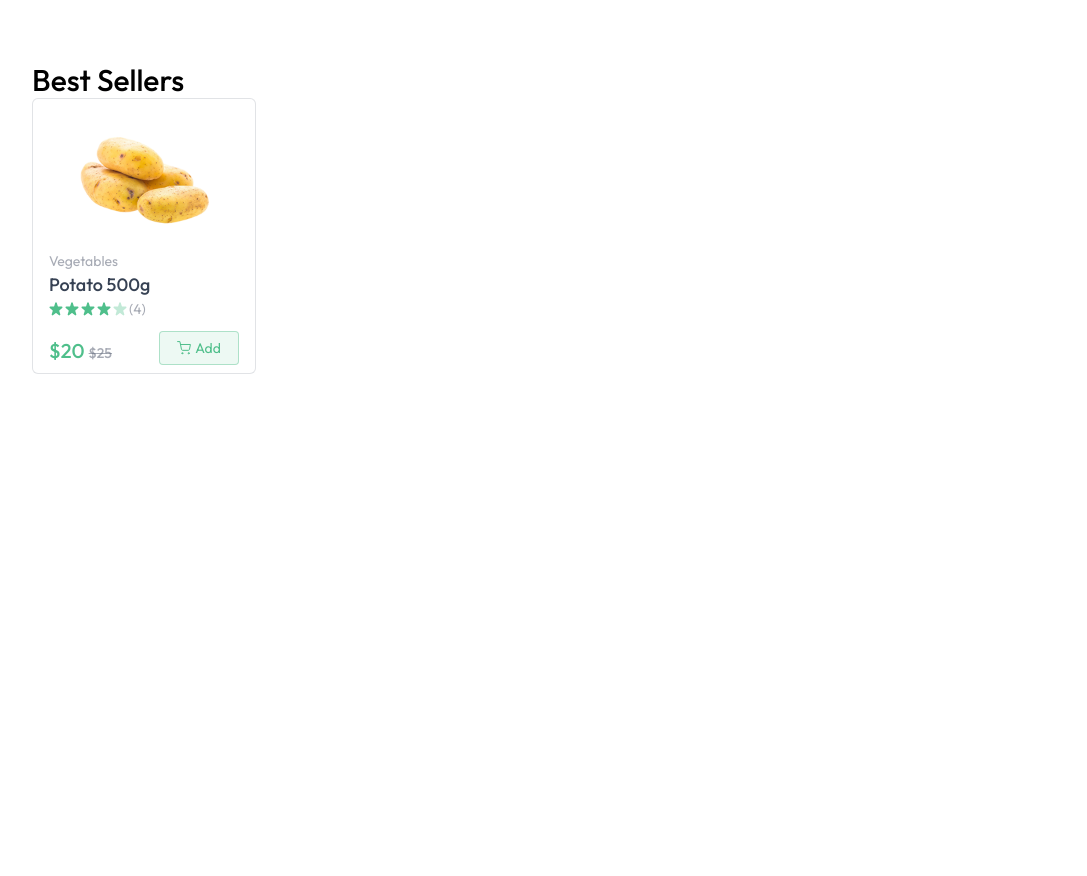
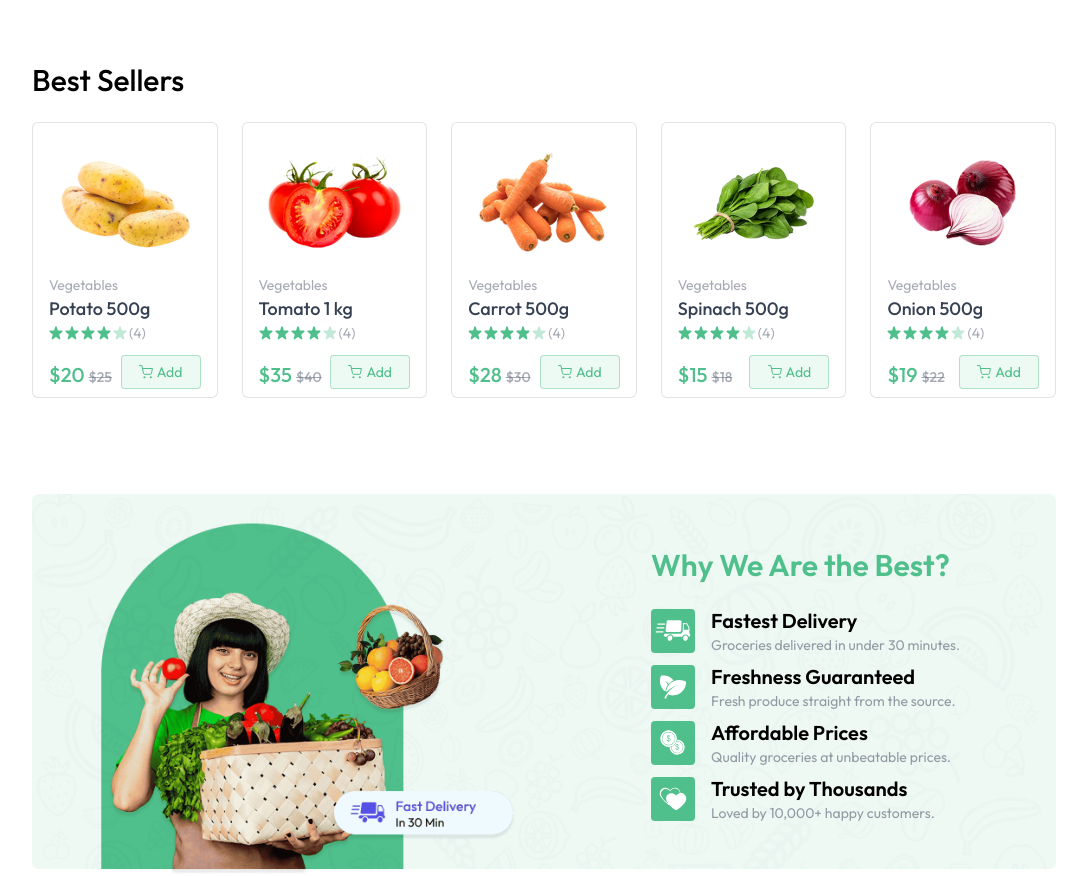
Before and after one commit to sandhya2345/grocery_app, a React (Vite) app in the folder client/: page / in a window 1280 px wide. Shown: the part 806-1682 px from the top of the page, without its empty margins (96-1183 px from the left). Before the commit the page ends 1180 px from the top, so only its background shows below. Built offline with nearby package versions, Linux system fonts and the light colour scheme.

Commit message:
completed lower banner ikykwk

```diff
--- a/client/src/components/BestSeller.jsx
+++ b/client/src/components/BestSeller.jsx
@@ -8,8 +8,12 @@
   return (
     <div className='mt-16'>
         <p className='text-2xl md:text-3xl font-medium'>Best Sellers</p>
-        <div>
-            <ProductCard product={products[0]}/>
+      <div className='grid grid-cols-2 sm:grid-cols-3 md:grid-cols-4 gap-3 md:gap-6 lg:grid-cols-5 mt-6'>
+
+          {products.filter((product)=> product.inStock).slice(0,5).map((product, index)=>(
+
+            <ProductCard key={index} product={product}/>
+          ))}
 
         </div>
     </div>
--- /dev/null
+++ b/client/src/components/BottomBanner.jsx
@@ -0,0 +1,41 @@
+import React from 'react'
+import { assets, features } from '../assets/assets'
+
+const BottomBanner = () => {
+  return (
+    <div className='relative mt-24'>
+      <img src={assets.bottom_banner_image} alt="banner" className='w-full hidden md:block' />
+      <img src={assets.bottom_banner_image_sm} alt="banner" className='w-full md:hidden' />
+
+      <div className='absolute inset-0 flex flex-col items-center md:items-end
+      md:justify-center pt-16 md:pt-0 md:pr-24'>
+
+        <div>
+          <h1 className='text-2xl md:text-3xl font-semibold text-primary mb-6'>
+            Why We Are the Best?</h1>
+          {features.map((feature, index) => (
+            <div key={index} className='flex items-center gap-4 mt-2'>
+              <img src={feature.icon} alt={feature.title} className='
+                md:w-11 w-9'/>
+              <div>
+                <h3 className='text-lg md:text-xl font-semibold'>{feature.title}</h3>
+                <p className='text-gray-500/70 text-xs md:text-sm'>{feature.description}</p>
+              </div>
+
+            </div>
+
+
+
+          ))}
+
+        </div>
+
+
+      </div>
+
+
+    </div>
+  )
+}
+
+export default BottomBanner
--- a/client/src/components/ProductCard.jsx
+++ b/client/src/components/ProductCard.jsx
@@ -9,7 +9,7 @@
 
 
     return product && (
-        <div className="border border-gray-500/20 rounded-md md:px-4 px-3 py-2 bg-white min-w-56 max-w-56 w-full">
+     <div className="border border-gray-500/20 rounded-md md:px-4 px-3 py-2 bg-white w-full">
             <div className="group cursor-pointer flex items-center justify-center px-2">
                 <img className="group-hover:scale-105 transition max-w-26 md:max-w-36" src={product.image[0]} alt={product.name} />
             </div>
--- a/client/src/pages/Home.jsx
+++ b/client/src/pages/Home.jsx
@@ -2,6 +2,7 @@
 import MainBanner from '../components/MainBanner'
 import Categories from '../components/Categories'
 import BestSeller from '../components/BestSeller'
+import BottomBanner from '../components/BottomBanner'
 
 const Home = () => {
   return (
@@ -9,6 +10,7 @@
         <MainBanner />
         <Categories/>
         <BestSeller/>
+        <BottomBanner/>
 
     </div>
   )
```
